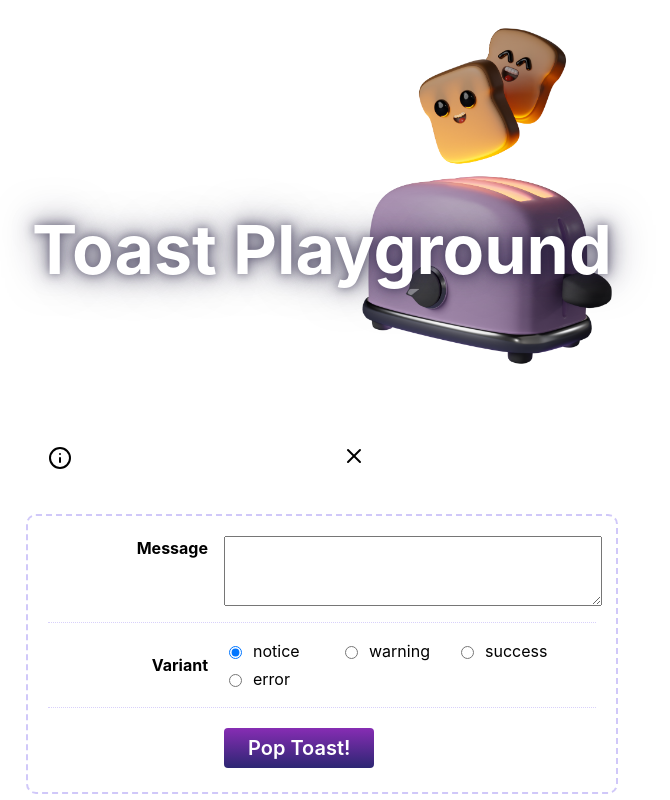
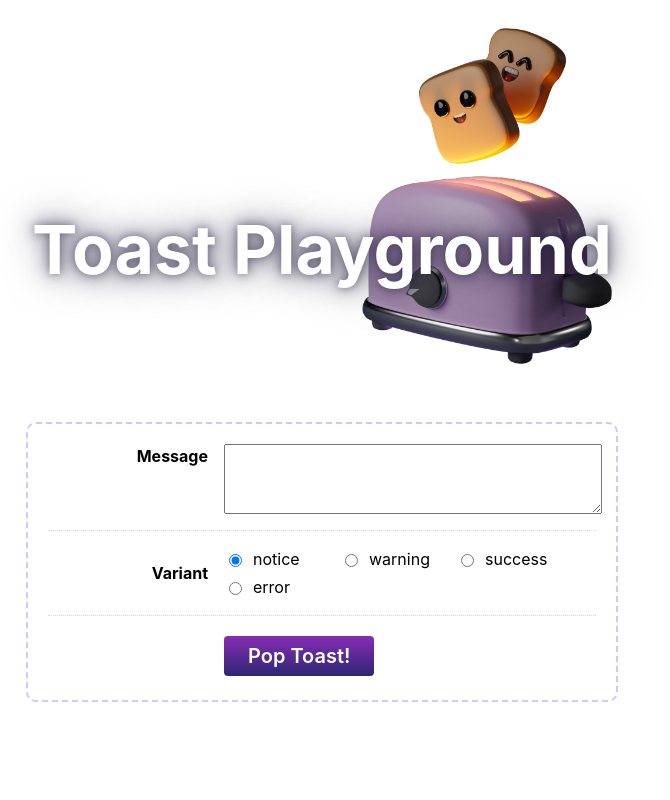
Before and after one commit to learner2820/toast-project, a React (Vite) app: page / in a window 1280 px wide. Shown: the top 800 px of the page, without its empty margins (0-670 px from the left). Built offline with nearby package versions, Linux system fonts and the light colour scheme.

Commit message:
now toast icon can change add will pop up when click buttomn

```diff
--- a/src/components/Toast/Toast.tsx
+++ b/src/components/Toast/Toast.tsx
@@ -3,6 +3,7 @@ import {
   AlertOctagon,
   AlertTriangle,
   CheckCircle,
+  Icon,
   Info,
   X,
 } from "react-feather";
@@ -10,18 +11,26 @@ import {
 import VisuallyHidden from "../VisuallyHidden";
 
 import styles from "./Toast.module.css";
+const ICONS_BY_VARIANT = {
+  notice: Info,
+  warning: AlertTriangle,
+  success: CheckCircle,
+  error: AlertOctagon,
+};
 interface Prop {
   variant: string;
   children: string;
+  handleDismiss: () => void;
 }
-function Toast({ variant, children }: Prop) {
+function Toast({ variant, children, handleDismiss }: Prop) {
+  const Icon: Icon = ICONS_BY_VARIANT[variant as keyof typeof ICONS_BY_VARIANT];
   return (
     <div className={`${styles.toast} ${styles[variant]}`}>
       <div className={styles.iconContainer}>
-        <Info size={24} />
+        <Icon size={24} />
       </div>
       <p className={styles.content}>{children}</p>
-      <button className={styles.closeButton}>
+      <button className={styles.closeButton} onClick={() => handleDismiss()}>
         <X size={24} />
         <VisuallyHidden>Dismiss message</VisuallyHidden>
       </button>
--- a/src/components/ToastPlayground/ToastPlayground.tsx
+++ b/src/components/ToastPlayground/ToastPlayground.tsx
@@ -6,15 +6,23 @@ import Button from "../Button";
 import Toast from "../Toast";
 const VARIANT_OPTIONS = ["notice", "warning", "success", "error"];
 function ToastPlayground() {
+  const [isRendered, setIsRendered] = useState(false);
   const [message, setMessage] = useState("");
   const [variant, setVariant] = useState(VARIANT_OPTIONS[0]);
+  const handleDismiss = () => {
+    setIsRendered(false);
+  };
   return (
     <div className={styles.wrapper}>
       <header>
         <img alt="Cute toast mascot" src={toastLogo} />
         <h1>Toast Playground</h1>
       </header>
-      <Toast variant={variant}>{message}</Toast>
+      {isRendered && (
+        <Toast variant={variant} handleDismiss={handleDismiss}>
+          {message}
+        </Toast>
+      )}
       <div className={styles.controlsWrapper}>
         <div className={styles.row}>
           <label
@@ -67,7 +75,7 @@ function ToastPlayground() {
           <div className={`${styles.inputWrapper} ${styles.radioWrapper}`}>
             <Button
               onClick={() => {
-                window.alert(`${variant}-${message}`);
+                setIsRendered(true);
               }}
             >
               Pop Toast!
```
